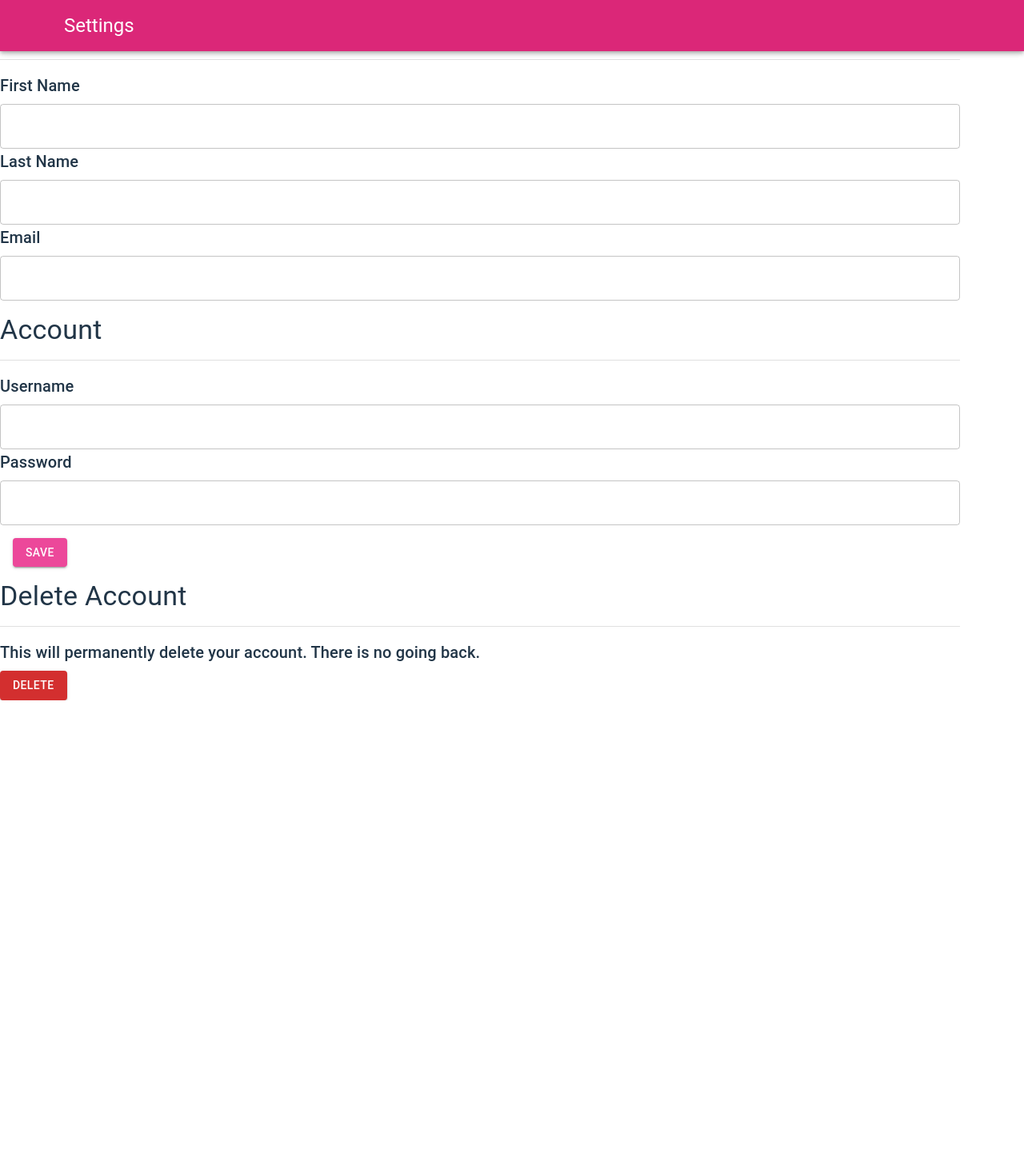
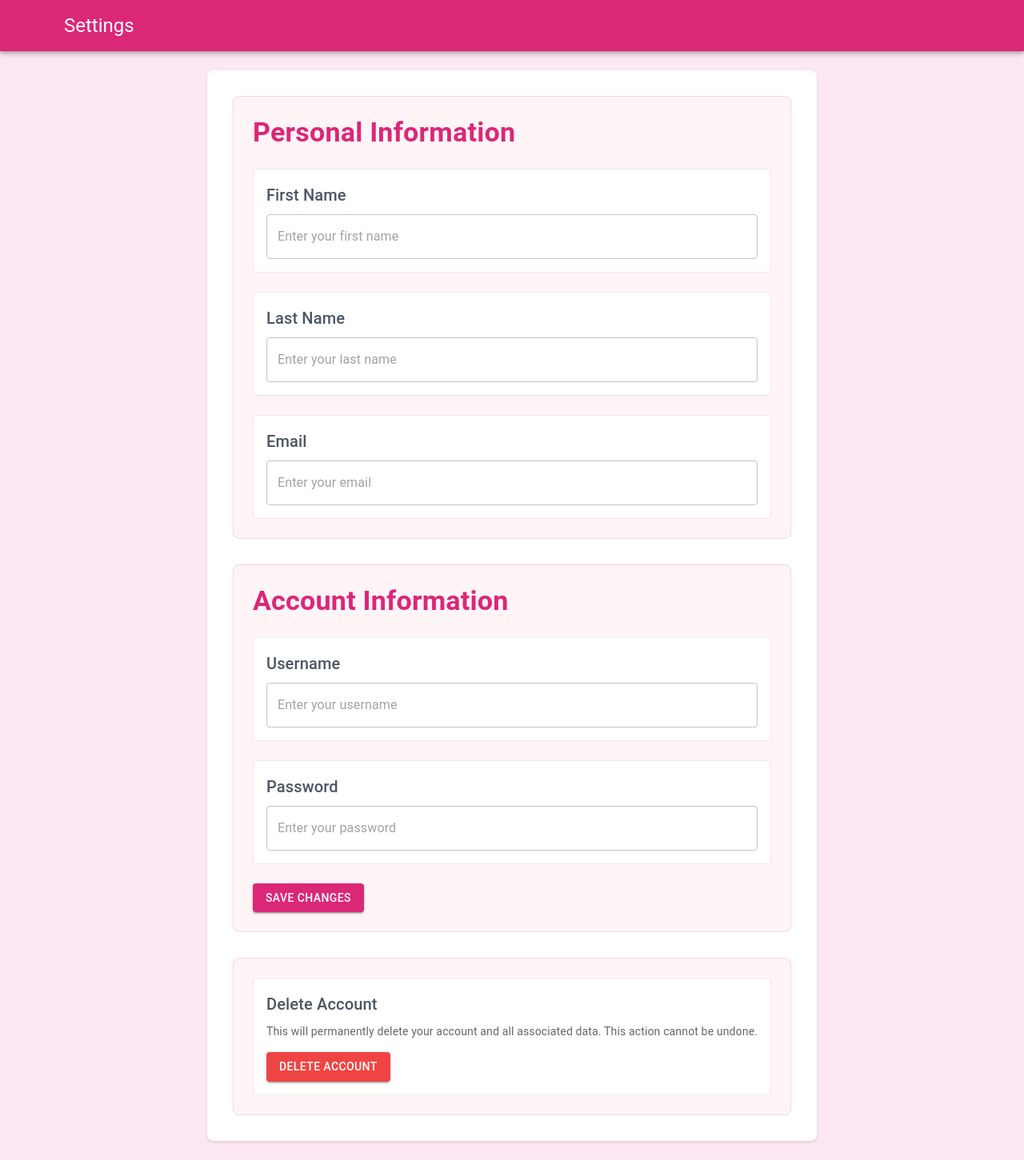
Before and after one commit to Cardoso0528/SoftwareGroup8, a React (Vite) app in the folder app/client/: page /account-settings in a window 1280 px wide. Shown: the whole page at 80% size. Before the commit the page ends 876 px from the top, so only its background shows below. Built offline with nearby package versions, Linux system fonts and the light colour scheme; some icons are missing.

Commit message:
feat: update frontend

```diff
--- a/app/client/src/pages/AccountSetting.tsx
+++ b/app/client/src/pages/AccountSetting.tsx
@@ -3,71 +3,96 @@ import TextField from '@mui/material/TextField';
 import NavBar from '../components/TopNavBar';
 import Typography from '@mui/material/Typography';
 import Button from '@mui/material/Button';
-import Divider from '@mui/material/Divider'
-import styles from '../styles/colors.module.css'
+import '../styles/AccountSetting.css';
+
 const userType: string = "client";
 
 export default function AccountSetting() {
   return (
-    <Box
-    sx={{
-      minHeight: "100vh",
-      width: {xs: 300, sm: 600, md: 900, lg: 1200},
-      justifyContent: "center"
-    }}>
+    <Box>
       <NavBar
         navText="Settings"
-        drawerOptions={[(userType === "client") ? { label: "Dashboard", path: "/client-dashboard" } : { label: "Dashboard", path: "/hairstylist-dashboard" },
-          {label: "Logout", path: "/"}
+        drawerOptions={[
+          { label: "Account Settings", path: "/account-settings" },
+          { label: "Edit Services", path: "/edit-services" },
+          { label: "Set Availability", path: "/set-availability" },
+          { label: "Logout", path: "/" }
         ]}
       />
-      <Box display="flex" flexDirection="column" >
-        <form>
-          <Typography variant="h4" align="left" my={2}>Personal</Typography>
-          <Divider/>
-          <Typography variant="h6" align="left" gutterBottom mt={2}>
-            First Name
-          </Typography>
-          <TextField fullWidth variant="outlined"
-          sx={{ flex: "1 1 auto", minWidth: "300px", maxWidth: "100%"}}/>
-          <Typography variant="h6" align="left" gutterBottom>
-            Last Name
-          </Typography>
-          <TextField fullWidth variant="outlined"
-          sx={{ flex: "1 1 auto", minWidth: "300px", maxWidth: "100%" }}/>
-          <Typography variant="h6" align="left" gutterBottom>
-            Email
-          </Typography>
-          <TextField fullWidth variant="outlined"
-          sx={{ flex: "1 1 auto", minWidth: "300px", maxWidth: "100%" }}/>
-          <Typography variant="h4" align="left" my={2}>Account</Typography>
-          <Divider/>
-          <Typography variant="h6" align="left" gutterBottom mt={2}>
-            Username
-          </Typography>
-          <TextField fullWidth variant="outlined"
-          sx={{ flex: "1 1 auto", minWidth: "300px", maxWidth: "100%" }}/>
-          <Typography variant="h6" align="left" gutterBottom>
-            Password
-          </Typography>
+      <Box className="settings-container">
+        <Box className="settings-content">
+          <form className="settings-form">
+            <Box className="settings-section">
+              <Typography variant="h4" className="settings-title">Personal Information</Typography>
+              <Box className="settings-field">
+                <Typography variant="h6" className="settings-field-label">First Name</Typography>
+                <TextField fullWidth variant="outlined" placeholder="Enter your first name" />
+              </Box>
+              <Box className="settings-field">
+                <Typography variant="h6" className="settings-field-label">Last Name</Typography>
+                <TextField fullWidth variant="outlined" placeholder="Enter your last name" />
+              </Box>
+              <Box className="settings-field">
+                <Typography variant="h6" className="settings-field-label">Email</Typography>
+                <TextField fullWidth variant="outlined" placeholder="Enter your email" type="email" />
+              </Box>
+            </Box>
+
+            <Box className="settings-section">
+              <Typography variant="h4" className="settings-title">Account Information</Typography>
+              <Box className="settings-field">
+                <Typography variant="h6" className="settings-field-label">Username</Typography>
+                <TextField fullWidth variant="outlined" placeholder="Enter your username" />
+              </Box>
+              <Box className="settings-field">
+                <Typography variant="h6" className="settings-field-label">Password</Typography>
                 <TextField
                   fullWidth
                   type="password"
                   autoComplete="current-password"
                   variant="outlined"
-            sx={{ flex: "1 1 auto", minWidth: "300px", maxWidth: "100%"}}
+                  placeholder="Enter your password"
                 />
-          <Box m={2}>
-            <Button variant="contained" className={styles.primary}>Save</Button>
               </Box>
-          <Box>
-            <Typography variant="h4" align="left" my={2}>Delete Account</Typography>
-            <Divider/>
-            <Typography variant="h6" align="left" gutterBottom mt={2}>This will permanently delete your account. There is no going back.</Typography>
-            <Button variant="contained" className={styles.warning}>Delete</Button>
+              <Box className="settings-button-container">
+                <Button
+                  variant="contained"
+                  sx={{
+                    backgroundColor: '#db2778',
+                    '&:hover': {
+                      backgroundColor: '#be185d',
+                    }
+                  }}
+                >
+                  Save Changes
+                </Button>
+              </Box>
+            </Box>
+
+            <Box className="settings-section">
+              <Box className="settings-field">
+                <Typography variant="h6" className="settings-field-label">
+                  Delete Account
+                </Typography>
+                <Typography variant="body2" color="text.secondary" sx={{ mb: 2 }}>
+                  This will permanently delete your account and all associated data. This action cannot be undone.
+                </Typography>
+                <Button
+                  variant="contained"
+                  sx={{
+                    backgroundColor: '#ef4444',
+                    '&:hover': {
+                      backgroundColor: '#dc2626',
+                    }
+                  }}
+                >
+                  Delete Account
+                </Button>
+              </Box>
             </Box>
           </form>
         </Box>
       </Box>
+    </Box>
   );
 }
--- a/app/client/src/pages/EditService.tsx
+++ b/app/client/src/pages/EditService.tsx
@@ -301,12 +301,12 @@ export default function EditService() {
       position: 'relative'
     }}>
       <TopNavBar
-        navText="Services"
+        navText="Edit Services"
         drawerOptions={[
-          { label: 'Home', path: '/' },
-          { label: 'Services', path: '/services' },
-          { label: 'Appointments', path: '/appointments' },
-          { label: 'Profile', path: '/profile' }
+          { label: 'Account Settings', path: '/account-settings' },
+          { label: 'Edit Services', path: '/edit-services' },
+          { label: 'Set Availability', path: '/set-availability' },
+          { label: 'Logout', path: '/' }
         ]}
       />
       <Box className="edit-service-container">
--- /dev/null
+++ b/app/client/src/styles/AccountSetting.css
@@ -0,0 +1,84 @@
+.settings-container {
+  padding: 24px;
+  min-height: calc(100vh - 64px);
+  background-color: #fce7f3;
+  width: 100%;
+  box-sizing: border-box;
+  overflow-x: hidden;
+  display: flex;
+  flex-direction: column;
+  position: relative;
+  margin-top: 64px;
+  flex: 1;
+}
+
+.settings-content {
+  max-width: 900px;
+  margin: 0 auto;
+  padding: 32px;
+  background-color: white;
+  border-radius: 8px;
+  box-shadow: 0 2px 4px rgba(0,0,0,0.1);
+}
+
+.settings-form {
+  display: flex;
+  flex-direction: column;
+  gap: 32px;
+}
+
+.settings-section {
+  background-color: #fff5f7;
+  padding: 24px;
+  border-radius: 8px;
+  border: 1px solid #fbcfe8;
+}
+
+.settings-title {
+  color: #db2778;
+  margin-bottom: 24px !important;
+  font-weight: 600 !important;
+}
+
+.settings-field {
+  margin-bottom: 24px;
+  background-color: white;
+  padding: 16px;
+  border-radius: 4px;
+  border: 1px solid #f3e8e8;
+}
+
+.settings-field:last-child {
+  margin-bottom: 0;
+}
+
+.settings-field-label {
+  color: #4b5563;
+  margin-bottom: 8px !important;
+  font-weight: 500 !important;
+}
+
+.settings-button-container {
+  margin-top: 16px;
+  display: flex;
+  gap: 16px;
+}
+
+@media (max-width: 600px) {
+  .settings-container {
+    padding: 16px;
+    margin-top: 56px;
+  }
+
+  .settings-content {
+    padding: 16px;
+  }
+
+  .settings-section {
+    padding: 16px;
+  }
+
+  .settings-field {
+    padding: 12px;
+  }
+}
```
Also changed, not shown: app/client/src/pages/Availability.tsx (line endings or trailing spaces). Lines whose indentation alone changed are shown as unchanged.
